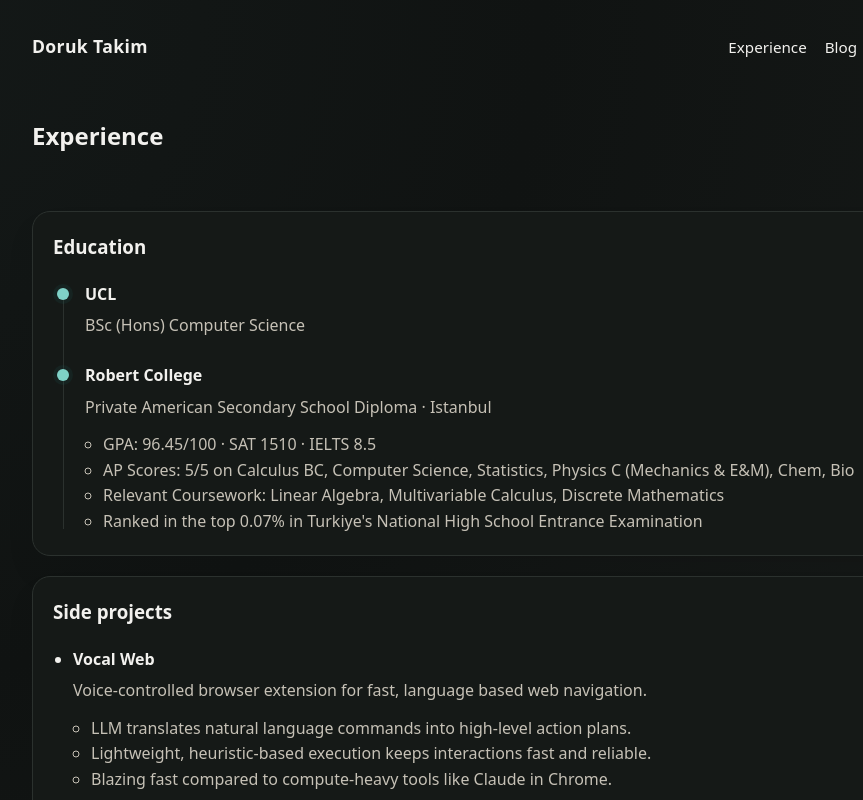
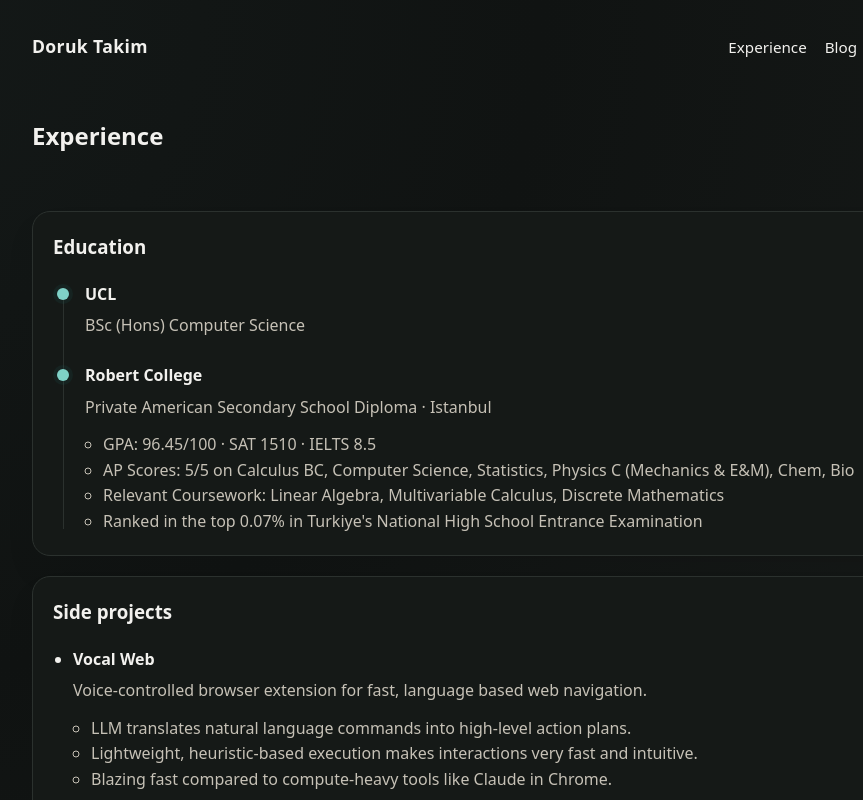
Before and after one commit to doruktakim/doruktakim.github.io, an Eleventy site: page src/experience.md in a window 1280 px wide. Shown: the top 800 px of the page, 142-1005 px from the left. Built offline with nearby package versions, Linux system fonts and the light colour scheme; Eleventy itself is replaced by a stand-in of ours; files that its build step writes are made by us from their sources.

Commit message:
chore: update project details.

```diff
--- a/src/experience.md
+++ b/src/experience.md
@@ -56,7 +56,7 @@ title: Experience
           <p class="timeline-role">Voice-controlled browser extension for fast, language based web navigation.</p>
           <ul class="timeline-details">
             <li>LLM translates natural language commands into high-level action plans.</li>
-            <li>Lightweight, heuristic-based execution keeps interactions fast and reliable.</li>
+            <li>Lightweight, heuristic-based execution makes interactions very fast and intuitive.</li>
             <li>Blazing fast compared to compute-heavy tools like Claude in Chrome.</li>
           </ul>
           <div class="demo-grid" aria-label="Vocal Web demos">
```
Also changed, not shown: docs/experience/index.html (+1 -1 lines).
